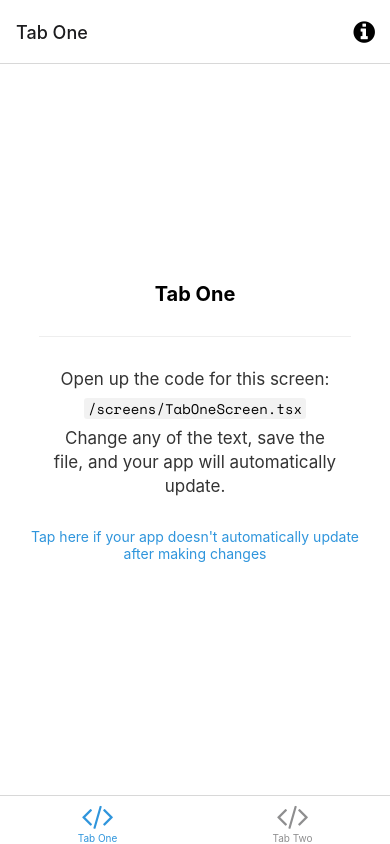
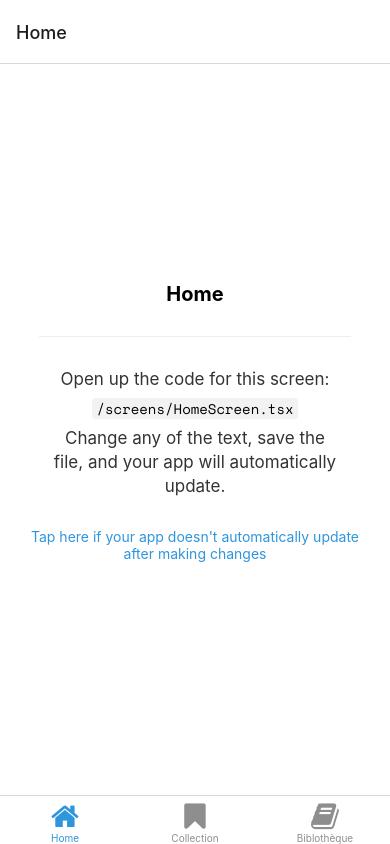
Before and after one commit to bref1306/booklib, a React Native app: screen /Home in a window 390 px wide. Built offline with nearby package versions, Linux system fonts and the light colour scheme; what expo-linking would draw is missing.

Commit message:
feat(*): bottomNavigationBar

```diff
--- a/App.tsx
+++ b/App.tsx
@@ -15,7 +15,6 @@ export default function App() {
     return (
       <SafeAreaProvider>
         <Navigation colorScheme={colorScheme} />
-        <StatusBar />
       </SafeAreaProvider>
     );
   }
--- a/app.json
+++ b/app.json
@@ -25,7 +25,8 @@
       "adaptiveIcon": {
         "foregroundImage": "./assets/images/adaptive-icon.png",
         "backgroundColor": "#ffffff"
-      }
+      },
+      "package": "com.bref1306.projectapp"
     },
     "web": {
       "favicon": "./assets/images/favicon.png"
--- a/navigation/LinkingConfiguration.ts
+++ b/navigation/LinkingConfiguration.ts
@@ -15,14 +15,24 @@ const linking: LinkingOptions<RootStackParamList> = {
     screens: {
       Root: {
         screens: {
-          TabOne: {
+          Home: {
             screens: {
-              TabOneScreen: 'one',
+              HomeScreen: 'home',
             },
           },
-          TabTwo: {
+          Account: {
             screens: {
-              TabTwoScreen: 'two',
+              AccountScreen: 'account',
+            },
+          },
+          Library: {
+            screens: {
+              LibraryScreen: 'library',
+            },
+          },
+          Collection: {
+            screens: {
+              CollectionScreen: 'collection',
             },
           },
         },
--- a/navigation/index.tsx
+++ b/navigation/index.tsx
@@ -12,12 +12,13 @@ import { ColorSchemeName, Pressable } from 'react-native';
 
 import Colors from '../constants/Colors';
 import useColorScheme from '../hooks/useColorScheme';
-import ModalScreen from '../screens/ModalScreen';
 import NotFoundScreen from '../screens/NotFoundScreen';
-import TabOneScreen from '../screens/TabOneScreen';
-import TabTwoScreen from '../screens/TabTwoScreen';
 import { RootStackParamList, RootTabParamList, RootTabScreenProps } from '../types';
 import LinkingConfiguration from './LinkingConfiguration';
+import HomeScreen from '../screens/HomeScreen';
+import AccountScreen from '../screens/AccountScreen';
+import CollectionScreen from '../screens/CollectionScreen';
+import LibraryScreen from '../screens/LibraryScreen';
 
 export default function Navigation({ colorScheme }: { colorScheme: ColorSchemeName }) {
   return (
@@ -40,9 +41,6 @@ function RootNavigator() {
     <Stack.Navigator>
       <Stack.Screen name="Root" component={BottomTabNavigator} options={{ headerShown: false }} />
       <Stack.Screen name="NotFound" component={NotFoundScreen} options={{ title: 'Oops!' }} />
-      <Stack.Group screenOptions={{ presentation: 'modal' }}>
-        <Stack.Screen name="Modal" component={ModalScreen} />
-      </Stack.Group>
     </Stack.Navigator>
   );
 }
@@ -58,38 +56,32 @@ function BottomTabNavigator() {
 
   return (
     <BottomTab.Navigator
-      initialRouteName="TabOne"
+      initialRouteName="Home"
       screenOptions={{
         tabBarActiveTintColor: Colors[colorScheme].tint,
       }}>
       <BottomTab.Screen
-        name="TabOne"
-        component={TabOneScreen}
-        options={({ navigation }: RootTabScreenProps<'TabOne'>) => ({
-          title: 'Tab One',
-          tabBarIcon: ({ color }) => <TabBarIcon name="code" color={color} />,
-          headerRight: () => (
-            <Pressable
-              onPress={() => navigation.navigate('Modal')}
-              style={({ pressed }) => ({
-                opacity: pressed ? 0.5 : 1,
-              })}>
-              <FontAwesome
-                name="info-circle"
-                size={25}
-                color={Colors[colorScheme].text}
-                style={{ marginRight: 15 }}
-              />
-            </Pressable>
-          ),
-        })}
+        name="Home"
+        component={HomeScreen}
+        options={{
+          title: 'Home',
+          tabBarIcon: ({ color }) => <TabBarIcon name="home" color={color} />,
+        }}
       />
       <BottomTab.Screen
-        name="TabTwo"
-        component={TabTwoScreen}
+        name="Collection"
+        component={CollectionScreen}
         options={{
-          title: 'Tab Two',
-          tabBarIcon: ({ color }) => <TabBarIcon name="code" color={color} />,
+          title: 'Collection',
+          tabBarIcon: ({ color }) => <TabBarIcon name="bookmark" color={color} />,
+        }}
+      />
+      <BottomTab.Screen
+        name="Library"
+        component={LibraryScreen}
+        options={{
+          title: 'Biblothèque',
+          tabBarIcon: ({ color }) => <TabBarIcon name="book" color={color} />,
         }}
       />
     </BottomTab.Navigator>
--- /dev/null
+++ b/screens/AccountScreen.tsx
@@ -0,0 +1,31 @@
+import { StyleSheet } from 'react-native';
+
+import EditScreenInfo from '../components/EditScreenInfo';
+import { Text, View } from '../components/Themed';
+
+export default function AccountScreen() {
+  return (
+    <View style={styles.container}>
+      <Text style={styles.title}>Account</Text>
+      <View style={styles.separator} lightColor="#eee" darkColor="rgba(255,255,255,0.1)" />
+      <EditScreenInfo path="/screens/AccountScreen.tsx" />
+    </View>
+  );
+}
+
+const styles = StyleSheet.create({
+  container: {
+    flex: 1,
+    alignItems: 'center',
+    justifyContent: 'center',
+  },
+  title: {
+    fontSize: 20,
+    fontWeight: 'bold',
+  },
+  separator: {
+    marginVertical: 30,
+    height: 1,
+    width: '80%',
+  },
+});
--- a/screens/TabTwoScreen.tsx
+++ b/screens/CollectionScreen.tsx
@@ -3,12 +3,12 @@ import { StyleSheet } from 'react-native';
 import EditScreenInfo from '../components/EditScreenInfo';
 import { Text, View } from '../components/Themed';
 
-export default function TabTwoScreen() {
+export default function CollectionScreen() {
   return (
     <View style={styles.container}>
-      <Text style={styles.title}>Tab Two</Text>
+      <Text style={styles.title}>Collection</Text>
       <View style={styles.separator} lightColor="#eee" darkColor="rgba(255,255,255,0.1)" />
-      <EditScreenInfo path="/screens/TabTwoScreen.tsx" />
+      <EditScreenInfo path="/screens/CollectionScreen.tsx" />
     </View>
   );
 }
--- a/screens/ModalScreen.tsx
+++ b/screens/HomeScreen.tsx
@@ -1,18 +1,15 @@
-import { StatusBar } from 'expo-status-bar';
-import { Platform, StyleSheet } from 'react-native';
+import { StyleSheet } from 'react-native';
 
 import EditScreenInfo from '../components/EditScreenInfo';
 import { Text, View } from '../components/Themed';
+import { RootTabScreenProps } from '../types';
 
-export default function ModalScreen() {
+export default function HomeScreen({ navigation }: RootTabScreenProps<'Home'>) {
   return (
     <View style={styles.container}>
-      <Text style={styles.title}>Modal</Text>
+      <Text style={styles.title}>Home</Text>
       <View style={styles.separator} lightColor="#eee" darkColor="rgba(255,255,255,0.1)" />
-      <EditScreenInfo path="/screens/ModalScreen.tsx" />
-
-      {/* Use a light status bar on iOS to account for the black space above the modal */}
-      <StatusBar style={Platform.OS === 'ios' ? 'light' : 'auto'} />
+      <EditScreenInfo path="/screens/HomeScreen.tsx" />
     </View>
   );
 }
--- a/screens/TabOneScreen.tsx
+++ b/screens/LibraryScreen.tsx
@@ -2,14 +2,13 @@ import { StyleSheet } from 'react-native';
 
 import EditScreenInfo from '../components/EditScreenInfo';
 import { Text, View } from '../components/Themed';
-import { RootTabScreenProps } from '../types';
 
-export default function TabOneScreen({ navigation }: RootTabScreenProps<'TabOne'>) {
+export default function LibraryScreen() {
   return (
     <View style={styles.container}>
-      <Text style={styles.title}>Tab One</Text>
+      <Text style={styles.title}>Collection</Text>
       <View style={styles.separator} lightColor="#eee" darkColor="rgba(255,255,255,0.1)" />
-      <EditScreenInfo path="/screens/TabOneScreen.tsx" />
+      <EditScreenInfo path="/screens/LibraryScreen.tsx" />
     </View>
   );
 }
--- a/types.tsx
+++ b/types.tsx
@@ -25,8 +25,10 @@ export type RootStackScreenProps<Screen extends keyof RootStackParamList> = Nati
 >;
 
 export type RootTabParamList = {
-  TabOne: undefined;
-  TabTwo: undefined;
+  Home: undefined;
+  Account: undefined;
+  Collection: undefined;
+  Library: undefined;
 };
 
 export type RootTabScreenProps<Screen extends keyof RootTabParamList> = CompositeScreenProps<
```
Also changed, not shown: eas.json (added, +18 -0 lines).
